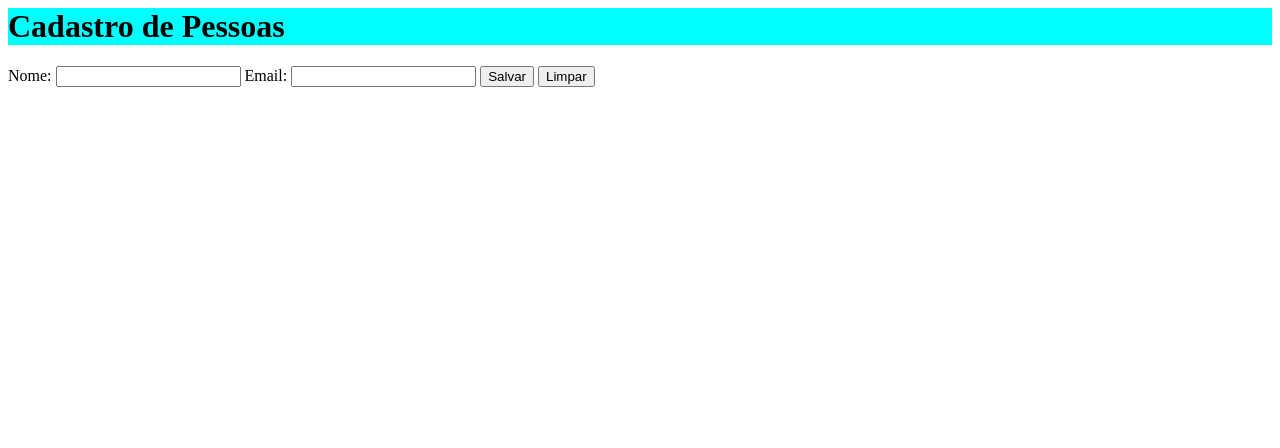
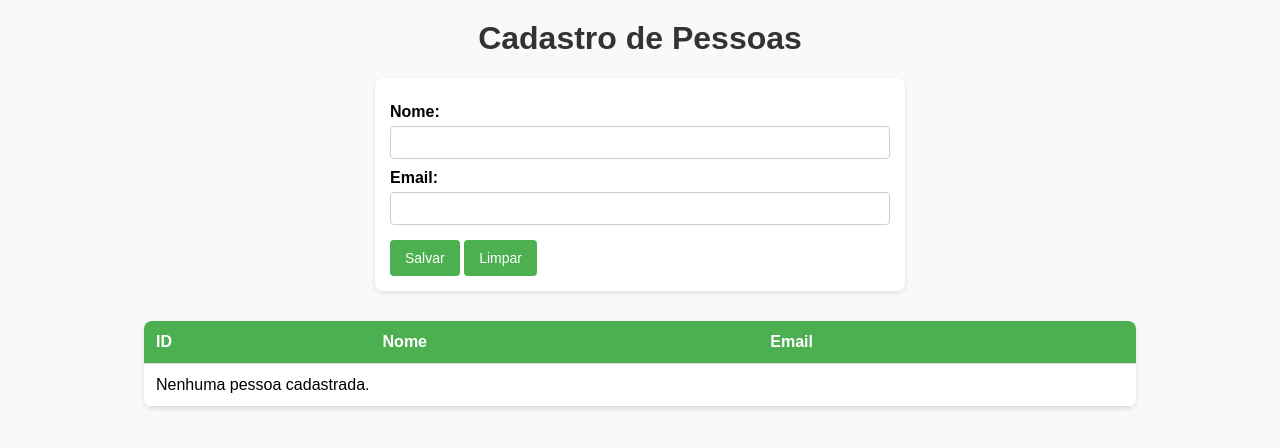
Before and after one commit to Evaristo32/crud-pessoa-frontend, a plain HTML site: page index.html in a window 1280 px wide. Drawn offline with Linux system fonts and the light colour scheme; no server answers.

Commit message:
Criando função para carregar na tela pessoas cadastradas no banco

```diff
--- a/index.html
+++ b/index.html
@@ -8,18 +8,33 @@
 <h1>Cadastro de Pessoas</h1>
 
 <form id="pessoa-form">
-        <input type="hidden" id="pessoa-id" />
+    <input type="hidden" id="pessoa-id"/>
 
     <label for="nome">Nome:</label>
-        <input type="text" id="nome" required />
+    <input type="text" id="nome" required/>
 
     <label for="email">Email:</label>
-        <input type="email" id="email" required />
+    <input type="email" id="email" required/>
 
     <button type="submit">Salvar</button>
     <button type="button" onclick="limparForm()">Limpar</button>
 </form>
 
+<table id="pessoas-table">
+    <thead>
+    <tr>
+        <th>ID</th>
+        <th>Nome</th>
+        <th>Email</th>
+    </tr>
+    </thead>
+    <tbody>
+    <tr>
+        <td colspan="3" class="empty-message">Nenhuma pessoa cadastrada.</td>
+    </tr>
+    <!-- As pessoas serão inseridas aqui dinamicamente -->
+    </tbody>
+</table>
 
 <script src="script.js"></script>
 </body>
--- a/script.js
+++ b/script.js
@@ -41,3 +41,31 @@ function limparForm() {
     document.getElementById('nome').value = '';
     document.getElementById('email').value = '';
 }
+
+async function carregarPessoas() {
+    try {
+        const response = await fetch(API_URL);
+        if (!response.ok) {
+            throw new Error("Erro ao buscar dados da API");
+        }
+
+        const pessoas = await response.json();
+        const tbody = document.querySelector("#pessoas-table tbody");
+        tbody.innerHTML = "";
+
+        pessoas.forEach(pessoa => {
+            const tr = document.createElement("tr");
+            tr.innerHTML = `
+                <td>${pessoa.id}</td>
+                <td>${pessoa.nome}</td>
+                <td>${pessoa.email}</td>
+            `;
+            tbody.appendChild(tr);
+        });
+
+    } catch (error) {
+        console.log(error);
+    }
+}
+
+document.addEventListener("DOMContentLoaded", carregarPessoas);
--- a/style.css
+++ b/style.css
@@ -1,3 +1,73 @@
+body {
+    font-family: Arial, sans-serif;
+    margin: 20px;
+    background-color: #f9f9f9;
+}
+
 h1 {
-    background-color: aqua;
+    color: #333;
+    text-align: center;
 }
+
+form {
+    background: #fff;
+    padding: 15px;
+    border-radius: 8px;
+    box-shadow: 0 2px 5px rgba(0,0,0,0.1);
+    max-width: 500px;
+    margin: auto;
+}
+
+label {
+    display: block;
+    margin-top: 10px;
+    font-weight: bold;
+}
+
+input {
+    width: 100%;
+    padding: 8px;
+    margin-top: 5px;
+    border-radius: 4px;
+    border: 1px solid #ccc;
+}
+
+button {
+    margin-top: 15px;
+    padding: 10px 15px;
+    border: none;
+    background-color: #4CAF50;
+    color: white;
+    font-size: 14px;
+    border-radius: 4px;
+    cursor: pointer;
+}
+
+button:hover {
+    background-color: #45a049;
+}
+
+table {
+    width: 80%;
+    margin: 30px auto;
+    border-collapse: collapse;
+    background: #fff;
+    border-radius: 8px;
+    overflow: hidden;
+    box-shadow: 0 2px 5px rgba(0,0,0,0.1);
+}
+
+th, td {
+    padding: 12px;
+    border-bottom: 1px solid #ddd;
+    text-align: left;
+}
+
+th {
+    background-color: #4CAF50;
+    color: white;
+}
+
+tr:hover {
+    background-color: #f1f1f1;
+}
```
Lines whose indentation alone changed are shown as unchanged.
